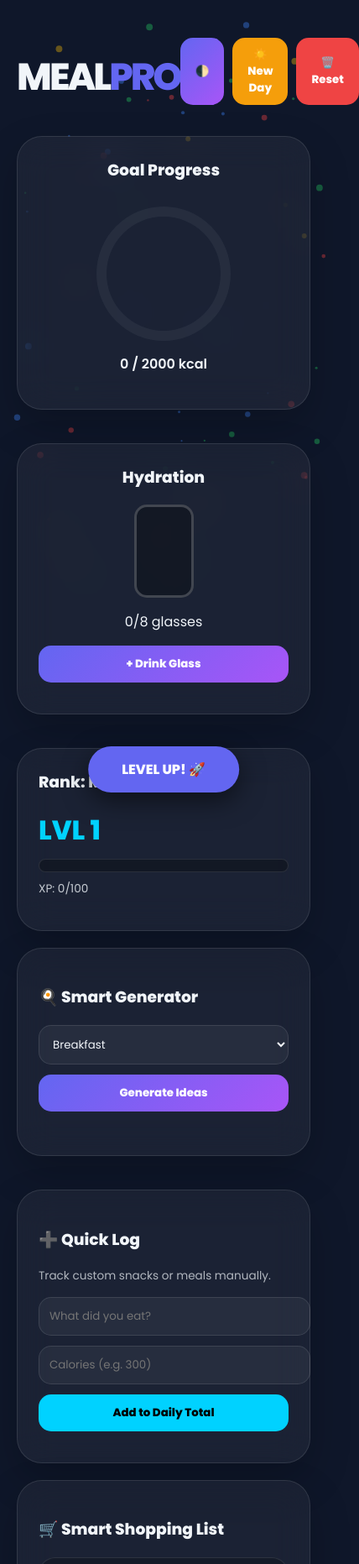
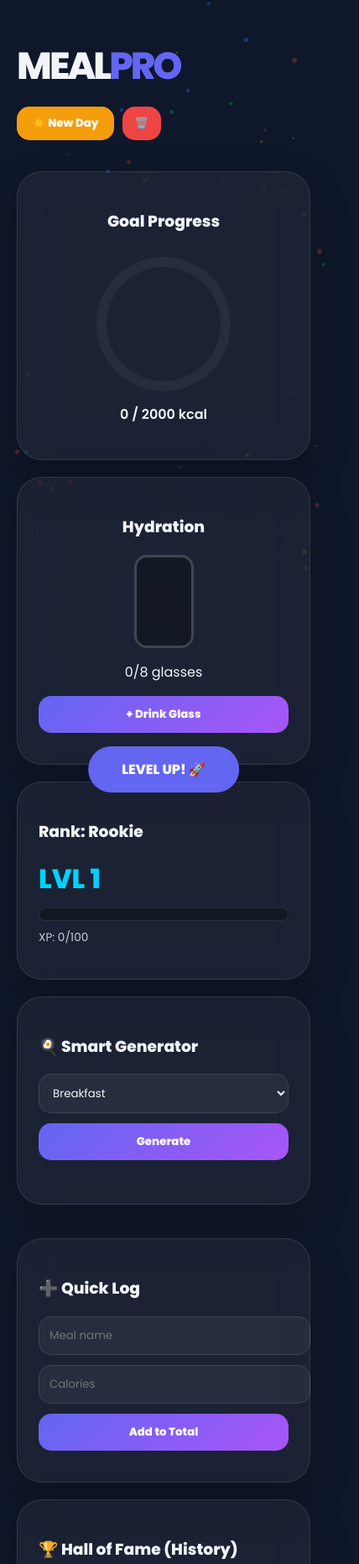
Before and after one commit to fareshussein20122022-design/fares, a plain HTML site: page index.html in a window 390 px wide. Shown: the top 1863 px of the page at 84% size, 428 px wide, since content can reach past the window. Drawn offline with nearby package versions, Linux system fonts and the light colour scheme.

Commit message:
Update index.html

```diff
--- a/index.html
+++ b/index.html
@@ -3,7 +3,7 @@
 <head>
     <meta charset="UTF-8">
     <meta name="viewport" content="width=device-width, initial-scale=1.0">
-    <title>Meal Pro Infinity | Ultimate Health Suite</title>
+    <title>Meal Pro Infinity | Master Edition</title>
     <link href="https://fonts.googleapis.com/css2?family=Poppins:wght@300;400;600;800&display=swap" rel="stylesheet">
     <script src="https://cdn.jsdelivr.net/npm/chart.js"></script>
     <style>
@@ -12,9 +12,12 @@
             --water: #3b82f6; --bg: #0f172a; --text: #f1f5f9;
             --glass: rgba(255, 255, 255, 0.05); --glass-border: rgba(255, 255, 255, 0.1);
         }
-        .light-mode { --bg: #f8fafc; --text: #1e293b; --glass: rgba(255, 255, 255, 0.6); --glass-border: rgba(0, 0, 0, 0.1); }
 
-        body { font-family: 'Poppins', sans-serif; background: var(--bg); color: var(--text); margin: 0; padding: 10px; transition: all 0.5s ease; min-height: 100vh; overflow-x: hidden; }
+        /* PREMIUM GOLD THEME (LEVEL 10) */
+        .premium-mode { --bg: #0a0a05; --glass: rgba(212, 175, 55, 0.08); --glass-border: rgba(212, 175, 55, 0.3); }
+        .premium-text { background: linear-gradient(to right, #bf953f, #fcf6ba, #b38728, #fbf5b7, #aa771c); -webkit-background-clip: text; -webkit-text-fill-color: transparent; font-weight: 800; }
+
+        body { font-family: 'Poppins', sans-serif; background: var(--bg); color: var(--text); margin: 0; padding: 10px; transition: all 0.8s ease; min-height: 100vh; overflow-x: hidden; }
         #particleCanvas { position: fixed; top: 0; left: 0; width: 100%; height: 100%; z-index: -1; pointer-events: none; }
         .container { max-width: 1200px; margin: auto; position: relative; z-index: 1; padding: 10px; }
 
@@ -23,34 +26,34 @@
             border-radius: 30px; padding: 25px; margin-bottom: 20px; box-shadow: 0 20px 50px rgba(0,0,0,0.2);
             transition: transform 0.3s ease;
         }
-        .glass-card:hover { transform: translateY(-5px); }
 
-        .dashboard-grid { display: grid; grid-template-columns: repeat(auto-fit, minmax(320px, 1fr)); gap: 20px; }
+        /* ANIMATIONS */
+        .lvl5-pulse { animation: pulseGlow 2s infinite ease-in-out; }
+        @keyframes pulseGlow { 0%, 100% { box-shadow: 0 0 5px var(--primary); } 50% { box-shadow: 0 0 20px var(--primary); } }
+        .meal-slide-in { animation: slideIn 0.6s cubic-bezier(0.23, 1, 0.32, 1); }
+        @keyframes slideIn { from { opacity: 0; transform: translateY(20px); } to { opacity: 1; transform: translateY(0); } }
 
-        /* HD MEAL VIEWER (16:9) */
-        .meal-image-container {
-            width: 100%; margin-top: 20px; border-radius: 20px; overflow: hidden; display: none;
-            border: 2px solid var(--glass-border); aspect-ratio: 16 / 9; background: #000;
-        }
+        /* UI ELEMENTS */
+        .meal-image-container { width: 100%; margin-top: 20px; border-radius: 20px; overflow: hidden; display: none; border: 2px solid var(--glass-border); aspect-ratio: 16 / 9; background: #000; }
         #mealImage { width: 100%; height: 100%; object-fit: cover; filter: brightness(1.1); transition: 0.6s ease; }
+        .bottle { width: 65px; height: 105px; border: 3px solid rgba(255,255,255,0.2); margin: 15px auto; border-radius: 15px; overflow: hidden; position: relative; background: rgba(0,0,0,0.3); }
+        .wave-wrapper { position: absolute; bottom: 0; width: 100%; height: 0%; transition: height 1s ease; background: var(--water); box-shadow: 0 0 25px var(--water); }
 
-        /* WATER UI */
-        .bottle { width: 65px; height: 105px; border: 3px solid rgba(255,255,255,0.2); margin: 15px auto; border-radius: 15px; overflow: hidden; position: relative; background: rgba(0, 0, 0, 0.3); }
-        .wave-wrapper { position: absolute; bottom: 0; width: 100%; height: 0%; transition: height 1s cubic-bezier(0.4, 0, 0.2, 1); background: var(--water); box-shadow: 0 0 25px var(--water); }
-
-        /* INPUTS & BUTTONS */
-        input, select, button { border-radius: 15px; padding: 12px; font-family: inherit; margin-bottom: 12px; width: 100%; border: none; outline: none; }
+        input, select, button { border-radius: 15px; padding: 12px; margin-bottom: 12px; width: 100%; border: none; font-family: inherit; }
         select, input { background: var(--glass); color: var(--text); border: 1px solid var(--glass-border); }
         button { background: linear-gradient(135deg, var(--primary), var(--secondary)); color: white; font-weight: 700; cursor: pointer; transition: 0.3s; }
-        button:hover { filter: brightness(1.2); transform: scale(1.02); }
-        button:active { transform: scale(0.98); }
 
-        /* XP PROGRESS */
+        #themeSection { display: none; align-items: center; gap: 8px; background: var(--glass); padding: 5px 15px; border-radius: 50px; border: 1px solid var(--glass-border); }
+        #colorPicker { width: 25px; height: 25px; padding: 0; border-radius: 50%; border: none; cursor: pointer; background: none; }
+
         .xp-bar { height: 14px; background: rgba(0,0,0,0.3); border-radius: 20px; overflow: hidden; margin-top: 10px; border: 1px solid var(--glass-border); }
-        .xp-fill { height: 100%; background: linear-gradient(90deg, var(--accent), var(--secondary)); transition: 1s ease; width: 0%; }
+        .xp-fill { height: 100%; background: linear-gradient(90deg, var(--accent), var(--primary)); transition: 1s ease; width: 0%; }
 
-        #stepsContainer, #shopListContainer { display: none; text-align: left; margin-top: 15px; padding: 18px; background: rgba(0,0,0,0.2); border-radius: 20px; font-size: 0.95rem; line-height: 1.6; border: 1px solid var(--glass-border); }
-        #toast { position: fixed; bottom: -100px; left: 50%; transform: translateX(-50%); background: var(--primary); padding: 15px 40px; border-radius: 50px; color: white; transition: 0.5s; z-index: 1000; box-shadow: 0 10px 30px rgba(0,0,0,0.5); font-weight: bold; }
+        /* HALL OF FAME LIST */
+        #historyList { list-style: none; padding: 0; max-height: 250px; overflow-y: auto; }
+        #historyList li { background: rgba(255,255,255,0.05); padding: 10px 15px; border-radius: 15px; margin-bottom: 8px; display: flex; justify-content: space-between; font-size: 0.9rem; border: 1px solid var(--glass-border); }
+
+        #toast { position: fixed; bottom: -100px; left: 50%; transform: translateX(-50%); background: var(--primary); padding: 15px 40px; border-radius: 50px; color: white; transition: 0.5s; z-index: 1000; font-weight: bold; }
         #toast.active { bottom: 40px; }
         .chart-container { width: 170px; height: 170px; margin: auto; }
     </style>
@@ -61,32 +64,35 @@
 <div id="toast">LEVEL UP! 🚀</div>
 
 <div class="container">
-    <header style="display: flex; justify-content: space-between; align-items: center; padding: 25px 0;">
-        <h1 style="margin:0; font-weight: 800; letter-spacing: -3px; font-size: 2.8rem;">MEAL<span style="color: var(--primary)">PRO</span></h1>
-        <div style="display: flex; gap: 10px;">
-            <button onclick="toggleTheme()" style="width: auto; padding: 10px 18px;">🌓</button>
+    <header style="display: flex; justify-content: space-between; align-items: center; padding: 25px 0; flex-wrap: wrap; gap: 15px;">
+        <h1 style="margin:0; font-weight: 800; letter-spacing: -3px; font-size: 2.8rem;">MEAL<span id="logoAccent" style="color: var(--primary)">PRO</span></h1>
+
+        <div style="display: flex; gap: 10px; align-items: center;">
+            <div id="themeSection">
+                <input type="color" id="colorPicker" value="#6366f1" oninput="changeThemeColor(this.value)">
+            </div>
             <button onclick="resetDay()" style="width: auto; padding: 10px 18px; background: #f59e0b;">☀️ New Day</button>
-            <button onclick="clearAllData()" style="width: auto; padding: 10px 18px; background: #ef4444;">🗑️ Reset</button>
+            <button onclick="clearAllData()" style="width: auto; padding: 10px 15px; background: #ef4444;">🗑️</button>
         </div>
     </header>
 
     <div class="dashboard-grid">
         <div class="glass-card" style="text-align: center;">
-            <h3 style="margin-top:0">Goal Progress</h3>
+            <h3>Goal Progress</h3>
             <div class="chart-container"><canvas id="goalChart"></canvas></div>
             <p style="font-weight: 600; margin-top: 15px;"><span id="cals">0</span> / 2000 kcal</p>
         </div>
 
         <div class="glass-card" style="text-align: center;">
-            <h3 style="margin-top:0">Hydration</h3>
+            <h3>Hydration</h3>
             <div class="bottle"><div id="waterWrapper" class="wave-wrapper"></div></div>
             <p><span id="waterCount">0</span>/8 glasses</p>
             <button onclick="addWater()">+ Drink Glass</button>
         </div>
 
-        <div class="glass-card">
-            <h3 style="margin-top:0">Rank: <span id="rank">Rookie</span></h3>
-            <h2 style="margin: 5px 0; font-weight: 800; color: var(--accent); font-size: 2rem;">LVL <span id="lvl">1</span></h2>
+        <div class="glass-card" id="rankCard">
+            <h3>Rank: <span id="rank">Rookie</span></h3>
+            <h2 id="lvlDisplay" style="margin: 5px 0; font-weight: 800; color: var(--accent); font-size: 2rem;">LVL <span id="lvl">1</span></h2>
             <div class="xp-bar"><div id="xpFill" class="xp-fill"></div></div>
             <p style="font-size: 0.85rem; margin-top: 10px; opacity: 0.8;">XP: <span id="xpText">0</span>/100</p>
         </div>
@@ -99,70 +105,58 @@
                 <option value="breakfast">Breakfast</option>
                 <option value="lunch">Lunch</option>
                 <option value="dinner">Dinner</option>
-                <option value="balanced">Balanced (Full Meals)</option>
+                <option value="balanced">Balanced</option>
             </select>
-            <button onclick="getMeal()">Generate Ideas</button>
+            <button onclick="getMeal()" id="genBtn">Generate</button>
             <div id="mDisplay" style="text-align: center;">
-                <h4 id="mName" style="margin: 15px 0; font-size: 1.2rem;"></h4>
+                <h4 id="mName" style="margin: 15px 0;"></h4>
                 <div class="meal-image-container" id="imgCont"><img id="mealImage" src=""></div>
-                <button id="stepBtn" onclick="toggleSteps()" style="display:none; margin-top:20px; background:none; border:1px solid var(--primary); font-size:0.8rem; width: auto; padding: 8px 25px;">View Recipe</button>
-                <div id="stepsContainer"></div>
             </div>
         </div>
 
         <div class="glass-card">
             <h3>➕ Quick Log</h3>
-            <p style="font-size: 0.85rem; opacity: 0.7; margin-bottom: 15px;">Track custom snacks or meals manually.</p>
-            <input type="text" id="customName" placeholder="What did you eat?">
-            <input type="number" id="customCals" placeholder="Calories (e.g. 300)">
-            <button onclick="addCustomMeal()" style="background: var(--accent); color: #000;">Add to Daily Total</button>
+            <input type="text" id="customName" placeholder="Meal name">
+            <input type="number" id="customCals" placeholder="Calories">
+            <button onclick="addCustomMeal()" id="customBtn">Add to Total</button>
         </div>
     </div>
 
     <div class="glass-card">
-        <h3>🛒 Smart Shopping List</h3>
-        <div id="shopListContainer" style="display: block;">
-            <ul id="shoppingItems" style="padding-left: 20px;">
-                <li style="opacity:0.5">Generate a meal to build your list...</li>
-            </ul>
-        </div>
-        <button onclick="clearShopList()" style="margin-top: 15px; background: rgba(255,255,255,0.05); color: var(--text); border: 1px solid var(--glass-border); width: auto; padding: 10px 25px;">Clear Items</button>
+        <h3>🏆 Hall of Fame (History)</h3>
+        <ul id="historyList">
+            <li style="opacity:0.5; justify-content:center;">No meals logged yet...</li>
+        </ul>
     </div>
 </div>
 
 <script>
-    // --- FULL DATABASE RESTORED ---
     const meals = {
-        breakfast: [
-            {n:"Avocado Toast & Egg", c:320, ing:["Sourdough", "Avocado", "Egg"], img:"https://images.unsplash.com/photo-1525351484163-7529414344d8?w=1200", steps:["Toast bread.", "Mash avocado with salt.", "Top with fried egg."]},
-            {n:"Protein Oat Bowl", c:410, ing:["Oats", "Whey Protein", "Berries"], img:"https://images.unsplash.com/photo-1517673400267-0251440c45dc?w=1200", steps:["Boil oats.", "Stir in protein.", "Top with berries."]}
-        ],
-        lunch: [
-            {n:"Grilled Chicken Wrap", c:550, ing:["Tortilla", "Chicken", "Spinach"], img:"https://images.unsplash.com/photo-1626700051175-6818013e1d4f?w=1200", steps:["Grill chicken.", "Spread sauce on wrap.", "Roll with spinach."]},
-            {n:"Quinoa Med-Bowl", c:480, ing:["Quinoa", "Cucumber", "Feta"], img:"https://images.unsplash.com/photo-1512621776951-a57141f2eefd?w=1200", steps:["Mix cooked quinoa.", "Add diced veggies.", "Toss with lemon oil."]}
-        ],
-        dinner: [
-            {n:"Honey Salmon", c:520, ing:["Salmon", "Asparagus", "Honey"], img:"https://images.unsplash.com/photo-1467003909585-2f8a72700288?w=1200", steps:["Glaze salmon with honey.", "Bake with asparagus.", "12 mins at 200°C."]}
-        ],
-        balanced: [
-            {n:"Steak & Sweet Potato", c:680, ing:["Steak", "Sweet Potato", "Broccoli"], img:"https://images.unsplash.com/photo-1546964124-0cce460f38ef?w=1200", steps:["Roast sweet potato cubes.", "Sear steak 4 mins per side.", "Steam broccoli."]}
-        ]
+        breakfast: [{n:"Avocado Toast", c:320, img:"https://images.unsplash.com/photo-1525351484163-7529414344d8?w=1200"}],
+        lunch: [{n:"Chicken Wrap", c:550, img:"https://images.unsplash.com/photo-1626700051175-6818013e1d4f?w=1200"}],
+        dinner: [{n:"Salmon & Veg", c:500, img:"https://images.unsplash.com/photo-1467003909585-2f8a72700288?w=1200"}],
+        balanced: [{n:"Steak Bowl", c:680, img:"https://images.unsplash.com/photo-1546964124-0cce460f38ef?w=1200"}]
     };
 
-    // --- APP LOGIC ---
-    let state = JSON.parse(localStorage.getItem('mealProFinalData')) || {
-        cals: 0, water: 0, xp: 0, lvl: 1, shopping: []
+    let state = JSON.parse(localStorage.getItem('mealProTitanVFinal')) || {
+        cals: 0, water: 0, xp: 0, lvl: 1, customColor: '#6366f1', isPremium: false, history: []
     };
 
     let goalChart;
 
-    function save() { localStorage.setItem('mealProFinalData', JSON.stringify(state)); updateUI(); }
+    function save() { localStorage.setItem('mealProTitanVFinal', JSON.stringify(state)); updateUI(); }
+
+    function changeThemeColor(val) {
+        state.customColor = val;
+        document.documentElement.style.setProperty('--primary', val);
+        save();
+    }
 
     function initChart() {
         const ctx = document.getElementById('goalChart').getContext('2d');
         goalChart = new Chart(ctx, {
             type: 'doughnut',
-            data: { datasets: [{ data: [state.cals, Math.max(0, 2000 - state.cals)], backgroundColor: ['#6366f1', 'rgba(255,255,255,0.05)'], borderWidth: 0 }] },
+            data: { datasets: [{ data: [state.cals, Math.max(0, 2000 - state.cals)], backgroundColor: [state.customColor, 'rgba(255,255,255,0.05)'], borderWidth: 0 }] },
             options: { cutout: '85%', plugins: { tooltip: { enabled: false } } }
         });
     }
@@ -174,14 +168,32 @@
         document.getElementById('lvl').innerText = state.lvl;
         document.getElementById('xpText').innerText = state.xp;
         document.getElementById('xpFill').style.width = state.xp + '%';
-        document.getElementById('rank').innerText = state.lvl > 5 ? "Elite Athlete" : "Rookie";
+        document.documentElement.style.setProperty('--primary', state.customColor);
 
-        const list = document.getElementById('shoppingItems');
-        if(state.shopping.length > 0) {
-            list.innerHTML = state.shopping.map(i => `<li>${i}</li>`).join('');
+        if(state.lvl >= 2) document.getElementById('themeSection').style.display = "flex";
+
+        if(state.lvl >= 5) {
+            document.getElementById('rankCard').classList.add('lvl5-pulse');
+            document.getElementById('genBtn').classList.add('lvl5-pulse');
+        }
+
+        if(state.lvl >= 10) {
+            document.body.classList.add('premium-mode');
+            document.getElementById('logoAccent').classList.add('premium-text');
+            document.getElementById('lvlDisplay').classList.add('premium-text');
+            document.getElementById('rank').innerText = "TITAN PREMIUM 👑";
+            if(!state.isPremium) { state.customColor = "#D4AF37"; state.isPremium = true; }
+        } else {
+            document.getElementById('rank').innerText = state.lvl > 5 ? "Athlete" : "Rookie";
+        }
+
+        const hList = document.getElementById('historyList');
+        if(state.history.length > 0) {
+            hList.innerHTML = state.history.map(item => `<li><span>${item.n}</span> <strong>+${item.c} kcal</strong></li>`).reverse().join('');
         }
 
         if(goalChart) {
+            goalChart.data.datasets[0].backgroundColor[0] = state.customColor;
             goalChart.data.datasets[0].data = [state.cals, Math.max(0, 2000 - state.cals)];
             goalChart.update();
         }
@@ -191,96 +203,57 @@
 
     function getMeal() {
         const type = document.getElementById('mType').value;
-        const pool = meals[type];
-        const meal = pool[Math.floor(Math.random() * pool.length)];
-
+        const meal = meals[type][0];
         document.getElementById('mName').innerText = meal.n;
         document.getElementById('mealImage').src = meal.img;
         document.getElementById('imgCont').style.display = "block";
-        document.getElementById('stepBtn').style.display = "inline-block";
-        document.getElementById('stepsContainer').innerHTML = `<strong>Steps:</strong><ul>${meal.steps.map(s => `<li>${s}</li>`).join('')}</ul>`;
-
+        if(state.lvl >= 5) document.getElementById('imgCont').classList.add('meal-slide-in');
         state.cals += meal.c;
-        meal.ing.forEach(i => { if(!state.shopping.includes(i)) state.shopping.push(i); });
+        state.history.push({n: meal.n, c: meal.c});
         addXP(40); save();
     }
 
     function addCustomMeal() {
-        const n = document.getElementById('customName').value;
+        const n = document.getElementById('customName').value || "Quick Snack";
         const c = parseInt(document.getElementById('customCals').value);
-        if(n && c) {
+        if(c) {
             state.cals += c;
+            state.history.push({n: n, c: c});
             addXP(20); save();
+            document.getElementById('customCals').value = "";
             document.getElementById('customName').value = "";
-            document.getElementById('customCals').value = "";
-            showToast(`Logged: ${n} 🥗`);
+            showToast(`Logged!`);
         }
     }
 
     function addXP(amt) {
         state.xp += amt;
-        if(state.xp >= 100) { state.lvl++; state.xp = 0; showToast("LEVEL UP! 🚀"); }
+        if(state.xp >= 100) { state.lvl++; state.xp = 0; showToast(`LVL ${state.lvl} REACHED!`); }
         save();
     }
 
-    function toggleSteps() {
-        const s = document.getElementById('stepsContainer');
-        s.style.display = s.style.display === "none" ? "block" : "none";
-    }
+    function resetDay() { if(confirm("New day? History will be kept!")) { state.cals = 0; state.water = 0; save(); } }
+    function clearAllData() { localStorage.clear(); location.reload(); }
+    function showToast(msg) { const t = document.getElementById('toast'); t.innerText = msg; t.classList.add('active'); setTimeout(() => t.classList.remove('active'), 3000); }
 
-    function clearShopList() { state.shopping = []; save(); }
-    function resetDay() { if(confirm("Reset today's calories and water?")) { state.cals = 0; state.water = 0; save(); } }
-    function clearAllData() { if(confirm("Wipe all progress?")) { localStorage.clear(); location.reload(); } }
-
-    function showToast(msg) {
-        const t = document.getElementById('toast'); t.innerText = msg;
-        t.classList.add('active'); setTimeout(() => t.classList.remove('active'), 3000);
-    }
-
-    function toggleTheme() { document.body.className = document.body.className === 'light-mode' ? 'dark-mode' : 'light-mode'; }
-
-    // --- MULTI-COLOR PARTICLE SYSTEM ---
     const canvas = document.getElementById('particleCanvas');
     const ctx = canvas.getContext('2d');
-    let particles = [];
-    const colors = ['#3b82f6', '#22c55e', '#ef4444', '#eab308']; // Blue, Green, Red, Yellow
-
+    let pts = [];
     function resize() { canvas.width = window.innerWidth; canvas.height = window.innerHeight; }
     window.onresize = resize; resize();
-
     class Particle {
-        constructor() {
-            this.reset();
+        constructor() { this.reset(); }
+        reset() {
+            this.x = Math.random()*canvas.width; this.y = Math.random()*canvas.height;
+            this.s = Math.random()*2+1; this.v = Math.random()*0.4+0.1;
+            this.c = state.lvl >= 10 ? '#D4AF37' : ['#3b82f6', '#22c55e', '#ef4444', '#eab308'][Math.floor(Math.random()*4)];
         }
-        reset() {
-            this.x = Math.random() * canvas.width;
-            this.y = Math.random() * canvas.height;
-            this.size = Math.random() * 3 + 1;
-            this.color = colors[Math.floor(Math.random() * colors.length)];
-            this.speed = Math.random() * 0.5 + 0.2;
-        }
-        update() {
-            this.y -= this.speed;
-            if (this.y < 0) this.reset();
-        }
-        draw() {
-            ctx.fillStyle = this.color;
-            ctx.globalAlpha = 0.4;
-            ctx.beginPath();
-            ctx.arc(this.x, this.y, this.size, 0, Math.PI * 2);
-            ctx.fill();
-        }
+        update() { this.y -= this.v; if(this.y < 0) this.reset(); }
+        draw() { ctx.fillStyle = this.c; ctx.globalAlpha = 0.3; ctx.beginPath(); ctx.arc(this.x, this.y, this.s, 0, Math.PI*2); ctx.fill(); }
     }
-
-    for (let i = 0; i < 70; i++) particles.push(new Particle());
-
-    function animate() {
-        ctx.clearRect(0, 0, canvas.width, canvas.height);
-        particles.forEach(p => { p.update(); p.draw(); });
-        requestAnimationFrame(animate);
-    }
-
-    window.onload = () => { initChart(); updateUI(); animate(); };
+    for(let i=0; i<80; i++) pts.push(new Particle());
+    function anim() { ctx.clearRect(0,0,canvas.width,canvas.height); pts.forEach(p=>{p.update();p.draw();}); requestAnimationFrame(anim); }
+    window.onload = () => { initChart(); updateUI(); anim(); };
 </script>
 </body>
 </html>
```
